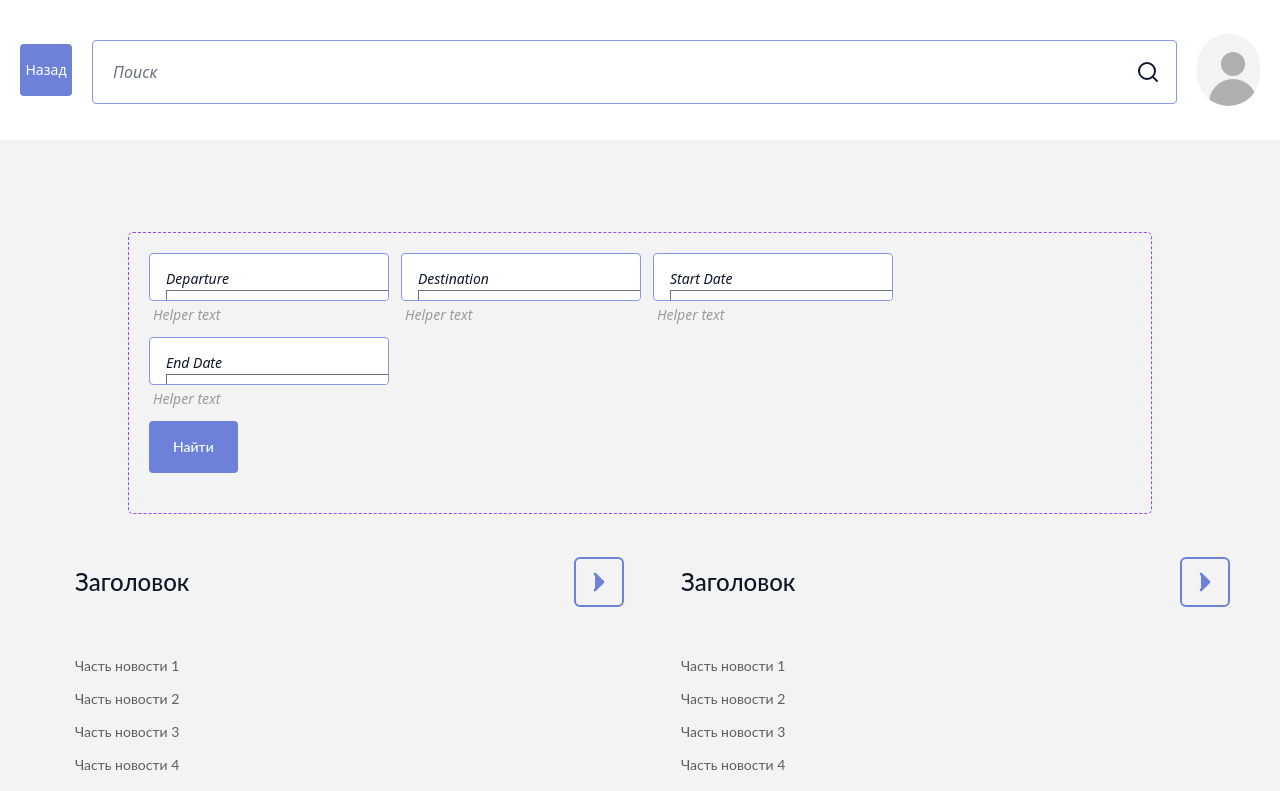
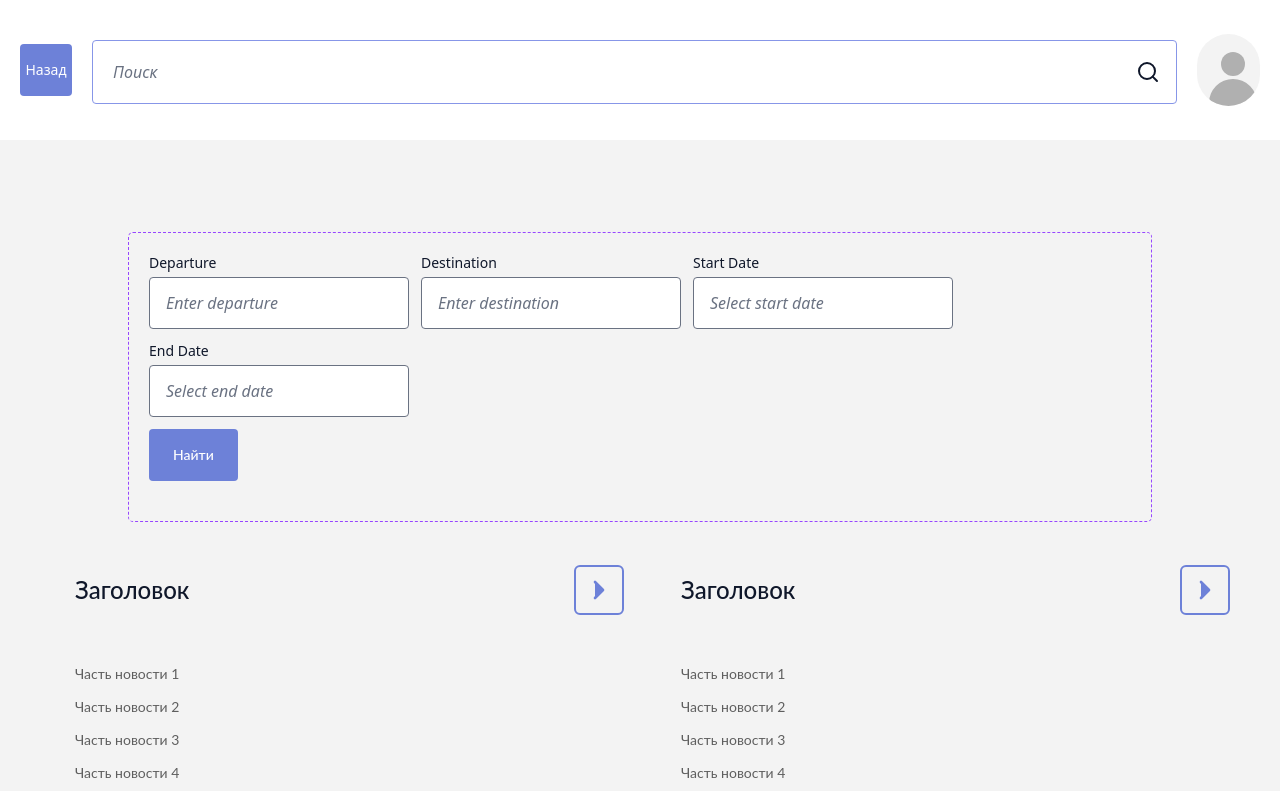
Before and after one commit to DanTimson/TBH-Project, a React (Vite) app: page / in a window 1280 px wide. Shown: the top 791 px of the page. Built offline with nearby package versions, Linux system fonts and the light colour scheme.

Commit message:
add working search component

```diff
--- a/package.json
+++ b/package.json
@@ -14,6 +14,7 @@
     "lucide-react": "^0.510.0",
     "prop-types": "^15.8.1",
     "react": "^19.0.0",
+    "react-datepicker": "^8.3.0",
     "react-dom": "^19.0.0",
     "react-router-dom": "^7.6.0"
   },
--- /dev/null
+++ b/src/components/ui/InputField2.jsx
@@ -0,0 +1,135 @@
+import React, { useState } from 'react';
+import PropTypes from 'prop-types';
+
+const InputField = ({
+  // Core props
+  label = 'Label',
+  value = '',
+  placeholder = 'Placeholder...',
+  onChange = () => {},
+
+  // Variants
+  state = 'enabled', // 'enabled' | 'active' | 'disabled' | 'error'
+  type = 'filled',   // 'filled' | 'placeholder'
+  size = 'm',        // 's' | 'm'
+
+  // Boolean options
+  showLeftIcon = false,
+  showRightIcon = false,
+  showClearButton = false,
+  showHelperText = true,
+  helperText = 'Helper text',
+
+  // Custom icons
+  leftIcon = (
+    <div className="bg-base-40 rounded-full w-full h-full" />
+  ),
+  rightIcon = (
+    <div className="bg-base-40 rounded-full w-full h-full" />
+  ),
+
+  className = '',
+  ...props
+}) => {
+  const [internalValue, setInternalValue] = useState(value);
+  const isDisabled = state === 'disabled';
+  const isFilled = type === 'filled' && internalValue.length > 0;
+  const isPlaceholder = type === 'placeholder' && !isFilled;
+
+  const handleChange = (e) => {
+    setInternalValue(e.target.value);
+    onChange(e);
+  };
+
+  const handleClear = () => {
+    setInternalValue('');
+    onChange({ target: { value: '' } });
+  };
+
+  // Size classes
+  const containerClasses = `input-container ${size === 's' ? 'input-s' : 'input-m'} ${className}`;
+  const inputWrapperClasses = `input-wrapper ${state} ${type} ${size === 's' ? 'px-3 py-2 h-10' : 'px-4 py-3 h-12'}`;
+  const labelClasses = `input-label ${size === 's' ? 'text-xs' : 'text-sm'}`;
+  const textClasses = `input-text ${size === 's' ? 'text-sm' : 'text-base'}`;
+  const helperClasses = `input-helper ${size === 's' ? 'text-xs' : 'text-sm'}`;
+  const iconSize = size === 's' ? 'w-4 h-4' : 'w-5 h-5';
+
+  return (
+    <div className={containerClasses}>
+      <div className={inputWrapperClasses}>
+        {showLeftIcon && (
+          <div className={`input-icon ${iconSize}`}>
+            {leftIcon}
+          </div>
+        )}
+
+        <div className="input-content">
+          <label className={labelClasses}>
+            {label}
+          </label>
+
+          {isPlaceholder ? (
+            <span className="input-placeholder">
+              {placeholder}
+            </span>
+          ) : (
+            <input
+              type="text"
+              value={internalValue}
+              onChange={handleChange}
+              disabled={isDisabled}
+              className={textClasses}
+              style={{}} // Proper style object
+              {...props}
+            />
+          )}
+        </div>
+
+        {showClearButton && isFilled && !isDisabled && (
+          <button
+            className={`input-clear ${iconSize}`}
+            onClick={handleClear}
+            disabled={isDisabled}
+            type="button"
+          >
+            <svg className="text-base-40" width="16" height="16" viewBox="0 0 24 24">
+              <path fill="currentColor" d="M19 6.41L17.59 5 12 10.59 6.41 5 5 6.41 10.59 12 5 17.59 6.41 19 12 13.41 17.59 19 19 17.59 13.41 12z"/>
+            </svg>
+          </button>
+        )}
+
+        {showRightIcon && (
+          <div className={`input-icon ${iconSize}`}>
+            {rightIcon}
+          </div>
+        )}
+      </div>
+
+      {showHelperText && (
+        <div className={`${helperClasses} ${state === 'error' ? 'text-red-500' : 'text-base-40'}`}>
+          {helperText}
+        </div>
+      )}
+    </div>
+  );
+};
+
+InputField.propTypes = {
+  label: PropTypes.string,
+  value: PropTypes.string,
+  placeholder: PropTypes.string,
+  onChange: PropTypes.func,
+  state: PropTypes.oneOf(['enabled', 'active', 'disabled', 'error']),
+  type: PropTypes.oneOf(['filled', 'placeholder']),
+  size: PropTypes.oneOf(['s', 'm']),
+  showLeftIcon: PropTypes.bool,
+  showRightIcon: PropTypes.bool,
+  showClearButton: PropTypes.bool,
+  showHelperText: PropTypes.bool,
+  helperText: PropTypes.string,
+  leftIcon: PropTypes.node,
+  rightIcon: PropTypes.node,
+  className: PropTypes.string,
+};
+
+export default InputField;
--- a/src/components/ui/Search.jsx
+++ b/src/components/ui/Search.jsx
@@ -1,33 +1,108 @@
-import React from "react";
+import React, { useState } from "react";
 import Button from "./Button";
-import InputField from "./InputField"; // Adjust path if needed
 import { ChevronRight } from "lucide-react";
 import { useNavigate } from 'react-router-dom';
+import DatePicker from 'react-datepicker';
+import 'react-datepicker/dist/react-datepicker.css';
+
+const cities = [
+  "New York",
+  "Los Angeles",
+  "Chicago",
+  "Houston",
+  "Phoenix",
+  "Philadelphia",
+  "San Antonio",
+  "San Diego",
+  "Dallas",
+  "San Jose"
+];
 
 const Search = ({ mode = "search" }) => {
-  // Define input configs for each state
   const navigate = useNavigate();
+  const [searchParams, setSearchParams] = useState({
+    departure: '',
+    destination: '',
+    startDate: null,
+    endDate: null
+  });
+  const [showDepartureCities, setShowDepartureCities] = useState(false);
+  const [showDestinationCities, setShowDestinationCities] = useState(false);
 
   const handleNavigation = (path) => {
-    console.log('Navigating to:', path);
+    console.log('Search parameters:', searchParams);
     navigate(path);
   };
 
+  const handleInputChange = (field, value) => {
+    setSearchParams(prev => ({
+      ...prev,
+      [field]: value
+    }));
+  };
+
+  const filteredDepartureCities = cities.filter(city =>
+    city.toLowerCase().includes(searchParams.departure.toLowerCase())
+  );
+
+  const filteredDestinationCities = cities.filter(city =>
+    city.toLowerCase().includes(searchParams.destination.toLowerCase())
+  );
+
   const inputsConfig = {
     search: [
-      { label: "Departure" },
-      { label: "Destination" },
-      { label: "Start Date" },
-      { label: "End Date" },
+      {
+        label: "Departure",
+        type: "city",
+        field: "departure",
+        showDropdown: showDepartureCities,
+        setShowDropdown: setShowDepartureCities,
+        filteredCities: filteredDepartureCities
+      },
+      {
+        label: "Destination",
+        type: "city",
+        field: "destination",
+        showDropdown: showDestinationCities,
+        setShowDropdown: setShowDestinationCities,
+        filteredCities: filteredDestinationCities
+      },
+      {
+        label: "Start Date",
+        type: "date",
+        field: "startDate"
+      },
+      {
+        label: "End Date",
+        type: "date",
+        field: "endDate"
+      },
     ],
     skip: [
-      { label: "Departure" },
-      { label: "Destination" },
-      { label: "Start Date" },
+      {
+        label: "Departure",
+        type: "city",
+        field: "departure",
+        showDropdown: showDepartureCities,
+        setShowDropdown: setShowDepartureCities,
+        filteredCities: filteredDepartureCities
+      },
+      {
+        label: "Destination",
+        type: "city",
+        field: "destination",
+        showDropdown: showDestinationCities,
+        setShowDropdown: setShowDestinationCities,
+        filteredCities: filteredDestinationCities
+      },
+      {
+        label: "Start Date",
+        type: "date",
+        field: "startDate"
+      },
     ],
   };
 
-  // Define button configs for each state
   const buttonsConfig = {
     search: [{ text: "Find", color: "bg-[#6d81d8]", path: "/train1"}],
     skip: [
@@ -42,20 +117,52 @@ const Search = ({ mode = "search" }) => {
   return (
     <section className="w-full max-w-[1440px] rounded-[5px] border border-dashed border-[#9747ff] p-5">
       <div className="flex flex-wrap items-center gap-3 mb-5">
-        {/* Render input fields */}
         <div className="flex flex-wrap items-center gap-3">
           {inputs.map((input, index) => (
-            <InputField
-              key={index}
-              label={input.label}
-              size="m"
-              state="enabled"
-              className="italic"
-            />
+            <div key={index} className="relative">
+              <label className="block text-sm font-medium mb-1">{input.label}</label>
+
+              {input.type === "city" ? (
+                <div className="relative">
+                  <input
+                    type="text"
+                    value={searchParams[input.field]}
+                    onChange={(e) => handleInputChange(input.field, e.target.value)}
+                    onFocus={() => input.setShowDropdown(true)}
+                    onBlur={() => setTimeout(() => input.setShowDropdown(false), 200)}
+                    className="h-[52px] px-4 py-2 border rounded italic w-full"
+                    placeholder={`Enter ${input.label.toLowerCase()}`}
+                  />
+                  {input.showDropdown && (
+                    <div className="absolute z-10 mt-1 w-full bg-white border border-gray-300 rounded-md shadow-lg max-h-60 overflow-auto">
+                      {input.filteredCities.map((city, idx) => (
+                        <div
+                          key={idx}
+                          className="px-4 py-2 hover:bg-gray-100 cursor-pointer"
+                          onClick={() => {
+                            handleInputChange(input.field, city);
+                            input.setShowDropdown(false);
+                          }}
+                        >
+                          {city}
+                        </div>
+                      ))}
+                    </div>
+                  )}
+                </div>
+              ) : (
+                <DatePicker
+                  selected={searchParams[input.field]}
+                  onChange={(date) => handleInputChange(input.field, date)}
+                  minDate={input.field === 'endDate' ? searchParams.startDate : new Date()}
+                  className="h-[52px] px-4 py-2 border rounded italic w-full"
+                  placeholderText={`Select ${input.label.toLowerCase()}`}
+                />
+              )}
+            </div>
           ))}
         </div>
 
-        {/* Render buttons */}
         <div className="flex items-center gap-3">
           {buttons.map((button, index) => (
             <Button
```
Also changed, not shown: src/styles/tailwind.css, 1 other file (tests, documents, lock files or other folders).
